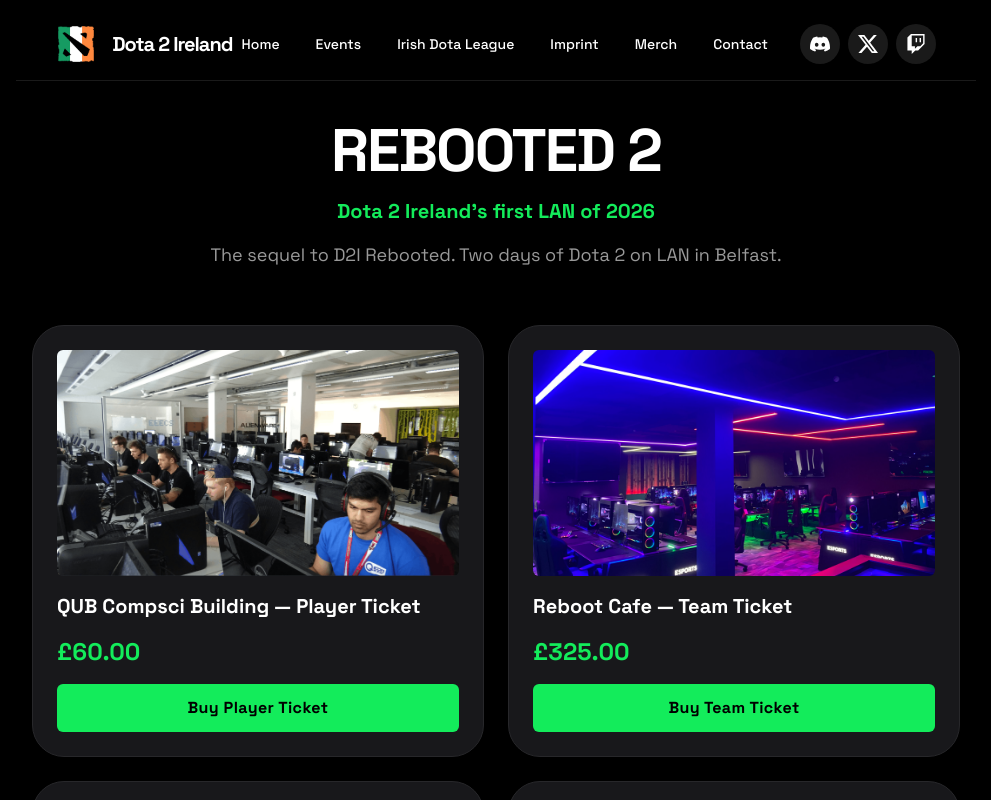
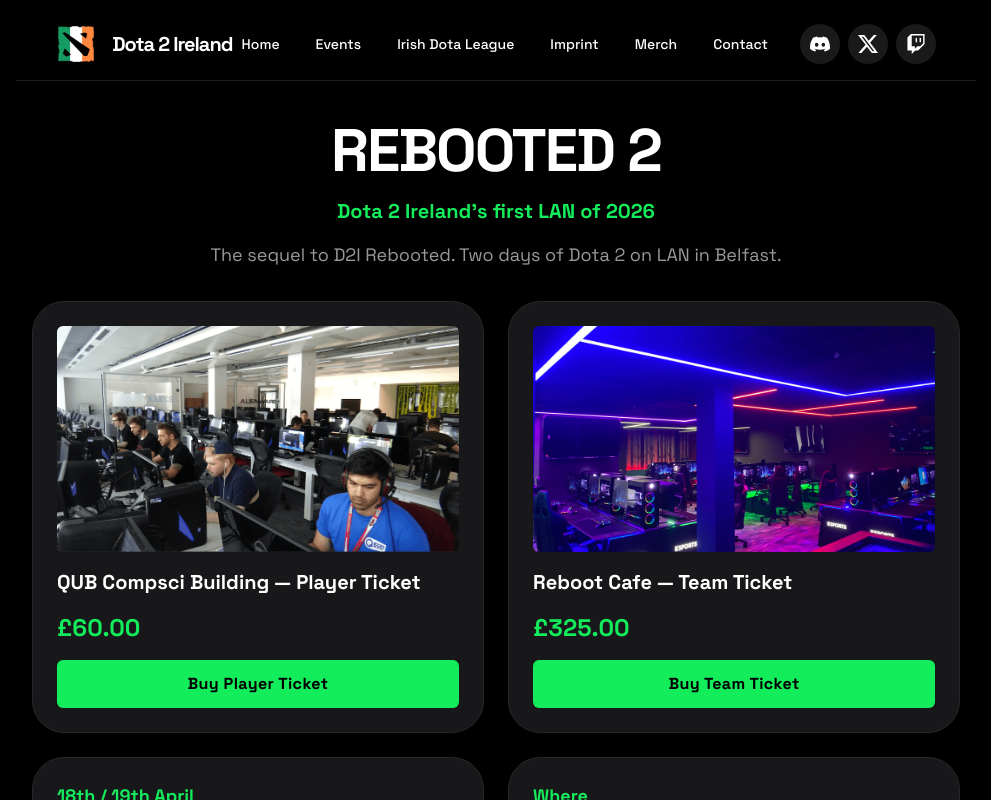
Before and after one commit to taylorferran/dota2ireland, a React (Vite) app in the folder dota2ireland-app/: page /events/rebooted2 in a window 1280 px wide. Shown: the top 800 px of the page, without its empty margins (144-1135 px from the left). Built offline with nearby package versions, Linux system fonts and the light colour scheme; no server answers; the database is empty.

Commit message:
formatting

```diff
--- a/dota2ireland-app/src/pages/Rebooted2.jsx
+++ b/dota2ireland-app/src/pages/Rebooted2.jsx
@@ -31,7 +31,7 @@
   return (
     <main className="flex flex-col gap-6 mt-2">
       {/* Hero Section */}
-      <div className="flex flex-col items-center justify-center gap-4 text-center px-4 py-8">
+      <div className="flex flex-col items-center justify-center gap-4 text-center px-4 pt-8 pb-2">
         <h1 className="text-white text-4xl sm:text-5xl lg:text-6xl font-black leading-tight tracking-[-0.033em]">
           REBOOTED 2
         </h1>
```
